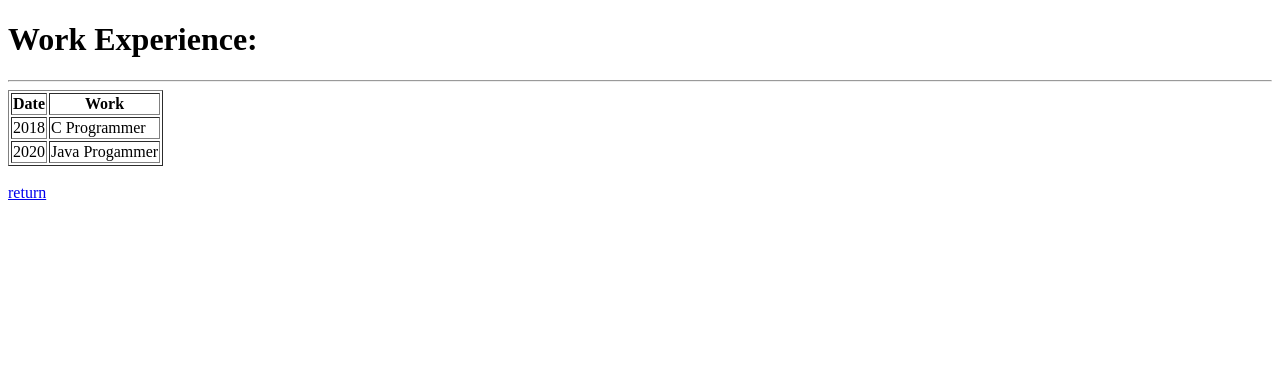
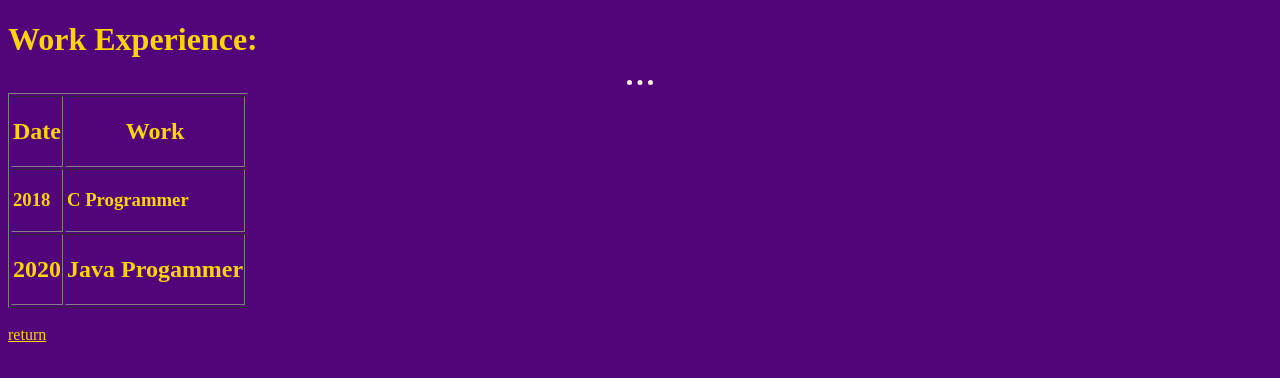
Before and after one commit to AzwadK/cv, a plain HTML site: page Work.html in a window 1280 px wide. Drawn offline with Linux system fonts and the light colour scheme.

Commit message:
more edits

```diff
--- /dev/null
+++ b/CSS/styles.css
@@ -0,0 +1,52 @@
+
+:root{
+
+  --c: #FCD307;
+
+
+
+}
+
+
+
+
+
+body {
+  background-color: #52057B;
+}
+
+hr {
+  border-color: #F8EFD4;
+  border-width: 5px;
+  border-style: none;
+  border-top-style: dotted;
+  width: 2%
+}
+
+h1 {
+  color:var(--c);
+}
+
+h2 {
+  color:var(--c);
+}
+
+h3 {
+  color:var(--c);
+}
+
+a {
+  color:var(--c);
+}
+
+p {
+color:var(--c);
+}
+
+ol {
+color:var(--c);
+}
+
+ul {
+color:var(--c);
+}
--- a/Work.html
+++ b/Work.html
@@ -4,6 +4,7 @@
 <head>
   <meta charset="utf-8">
   <title></title>
+  <link rel="stylesheet" href="css/styles.css">
 </head>
 
 <body>
@@ -15,9 +16,9 @@
 
     <thead>
       <tr>
-        <th>Date</th>
+        <th><h2>Date</h2></th>
 
-        <th>Work</th>
+        <th><h2>Work</h2></th>
 
 
       </tr>
@@ -26,12 +27,12 @@
 
     <tbody>
       <tr>
-        <td>2018</td>
-        <td>C Programmer</td>
+        <td><h3>2018</h3></td>
+        <td><h3>C Programmer</h3></td>
       </tr>
       <tr>
-        <td>2020</td>
-        <td>Java Progammer</td>
+        <td><h2>2020</h2></td>
+        <td><h2>Java Progammer</h2></td>
       </tr>
     </tbody>
   </table>
```
Also changed, not shown: Contact.html (+1 -0 lines), Education.html (+2 -1 lines), Hobbies.html (+1 -0 lines), Skills.html (+5 -1 lines), index.html (+11 -8 lines), favicon.ico (added).
